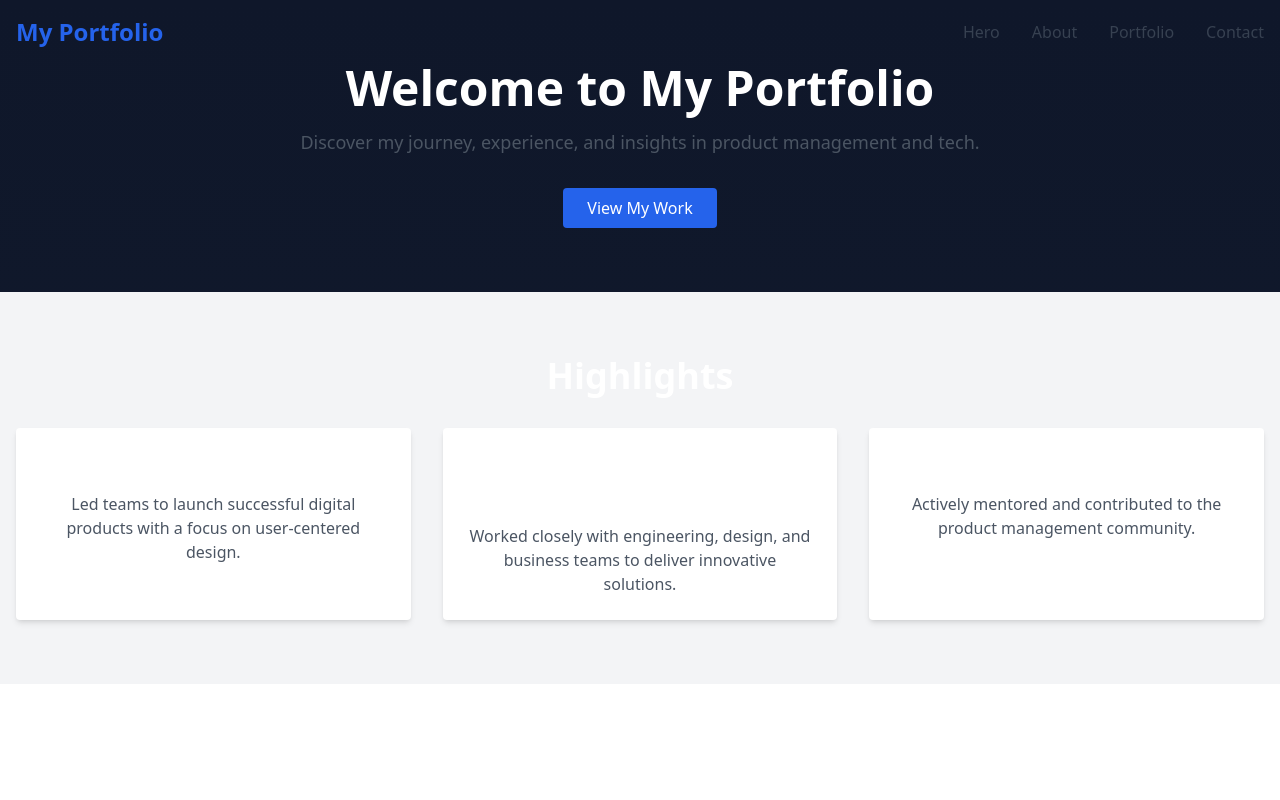
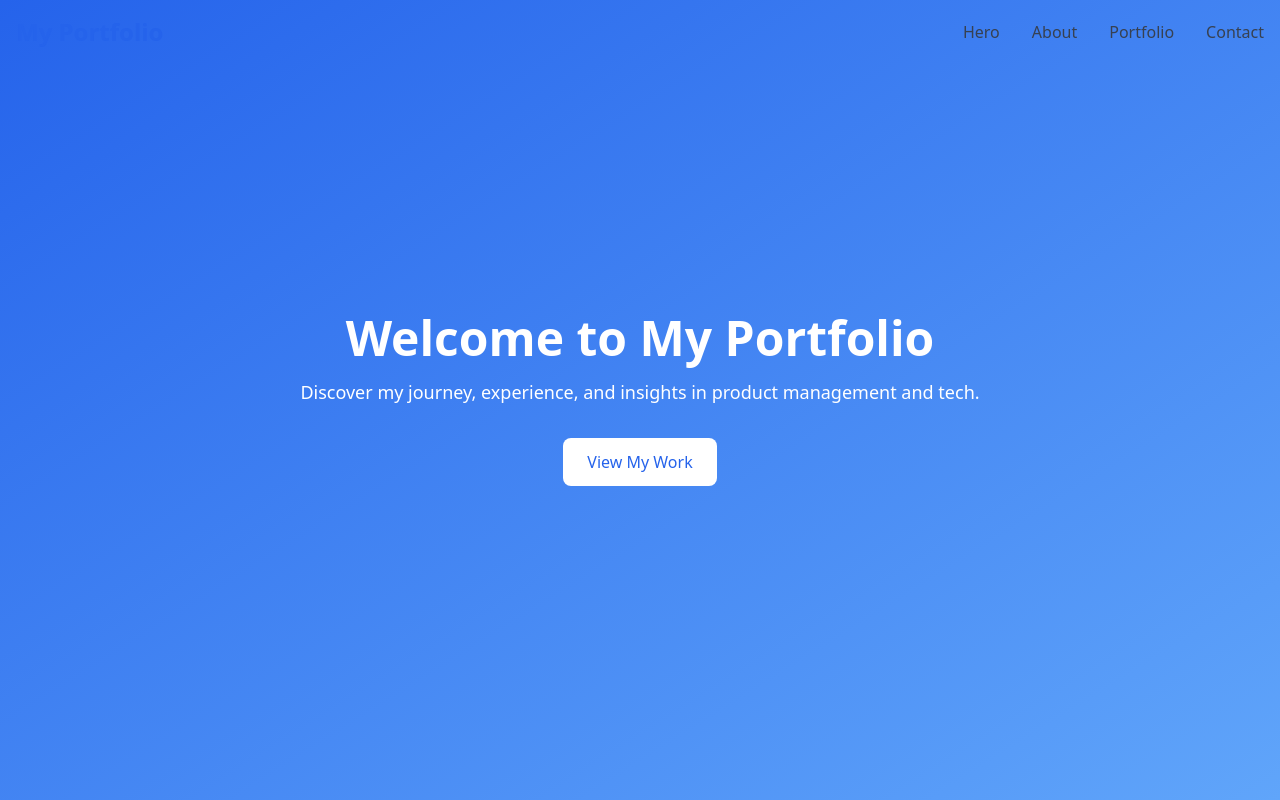
Before and after one commit to sir-ad/my-website-revamped, a React (Vite) app: page / in a window 1280 px wide. Shown: the top 800 px of the page. Built offline with nearby package versions, Linux system fonts and the light colour scheme.

Commit message:
Update Hero.tsx

```diff
--- a/src/components/Hero.tsx
+++ b/src/components/Hero.tsx
@@ -1,4 +1,5 @@
 import React, { useEffect, useState } from 'react';
+import { motion } from 'framer-motion';
 
 const Hero: React.FC = () => {
   const [isVisible, setIsVisible] = useState(false);
@@ -11,19 +12,26 @@ const Hero: React.FC = () => {
   }, []);
 
   return (
-    <section className={`hero-section transition-opacity duration-1000 ${isVisible ? 'opacity-100' : 'opacity-0'}`}>
-      <div className="container mx-auto px-4 py-16 text-center">
+    <section className="hero-section min-h-screen flex items-center justify-center bg-gradient-to-br from-blue-600 to-blue-400 text-white">
+      <motion.div
+        className="container mx-auto px-4 text-center"
+        initial={{ opacity: 0, scale: 0.8 }}
+        animate={{ opacity: 1, scale: 1 }}
+        transition={{ duration: 1 }}
+      >
         <h1 className="text-5xl font-bold mb-4">Welcome to My Portfolio</h1>
-        <p className="text-lg text-gray-600 mb-8">
+        <p className="text-lg mb-8">
           Discover my journey, experience, and insights in product management and tech.
         </p>
-        <button
-          className="bg-blue-600 text-white py-2 px-6 rounded hover:bg-blue-700 focus:outline-none focus:ring-2 focus:ring-blue-400"
+        <motion.button
+          className="bg-white text-blue-600 py-3 px-6 rounded-lg hover:bg-gray-100 focus:outline-none focus:ring-2 focus:ring-blue-300"
+          whileHover={{ scale: 1.1 }}
+          whileTap={{ scale: 0.95 }}
           onClick={() => window.location.href = '#portfolio'}
         >
           View My Work
-        </button>
-      </div>
+        </motion.button>
+      </motion.div>
     </section>
   );
 };
```
